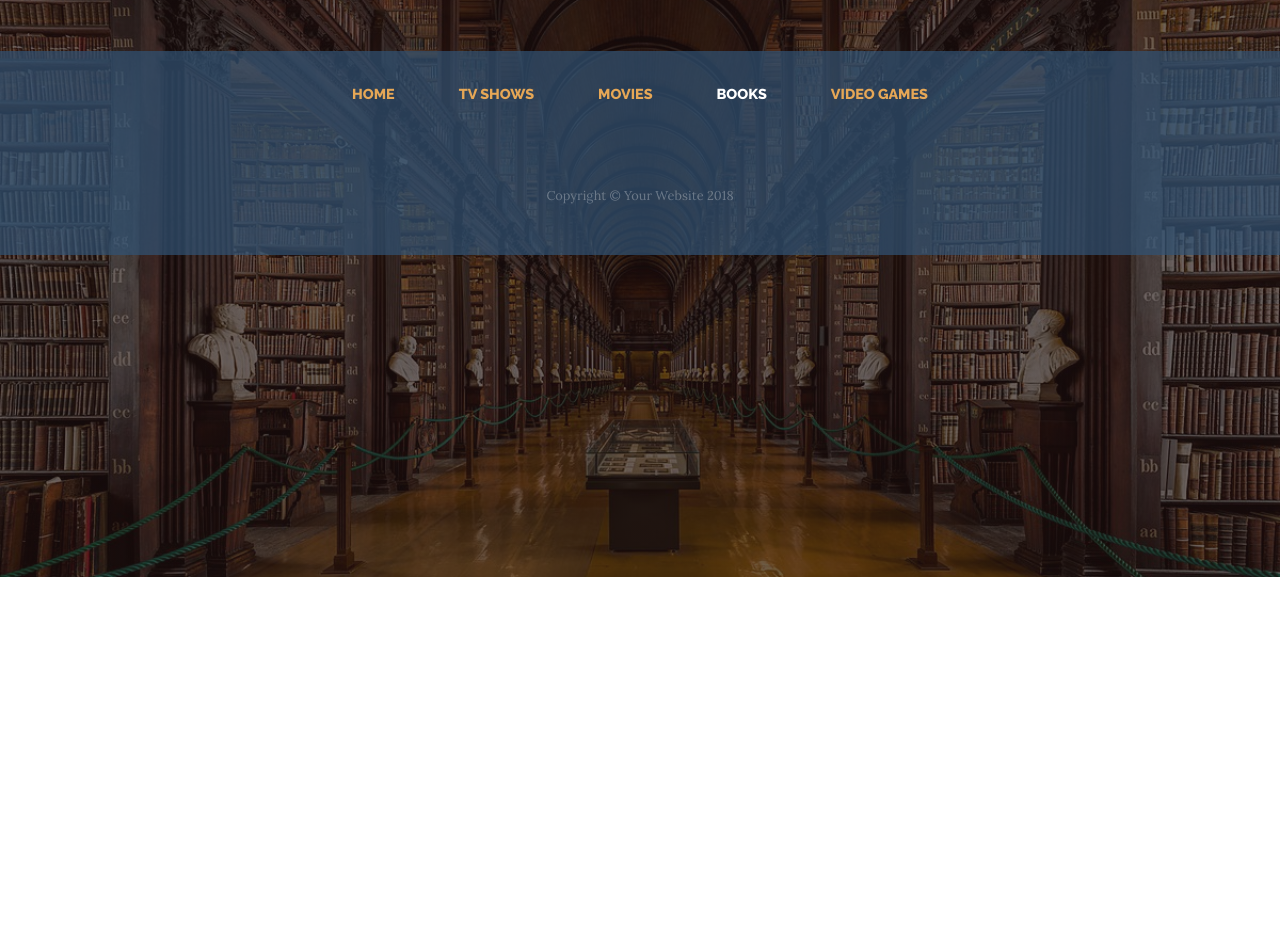
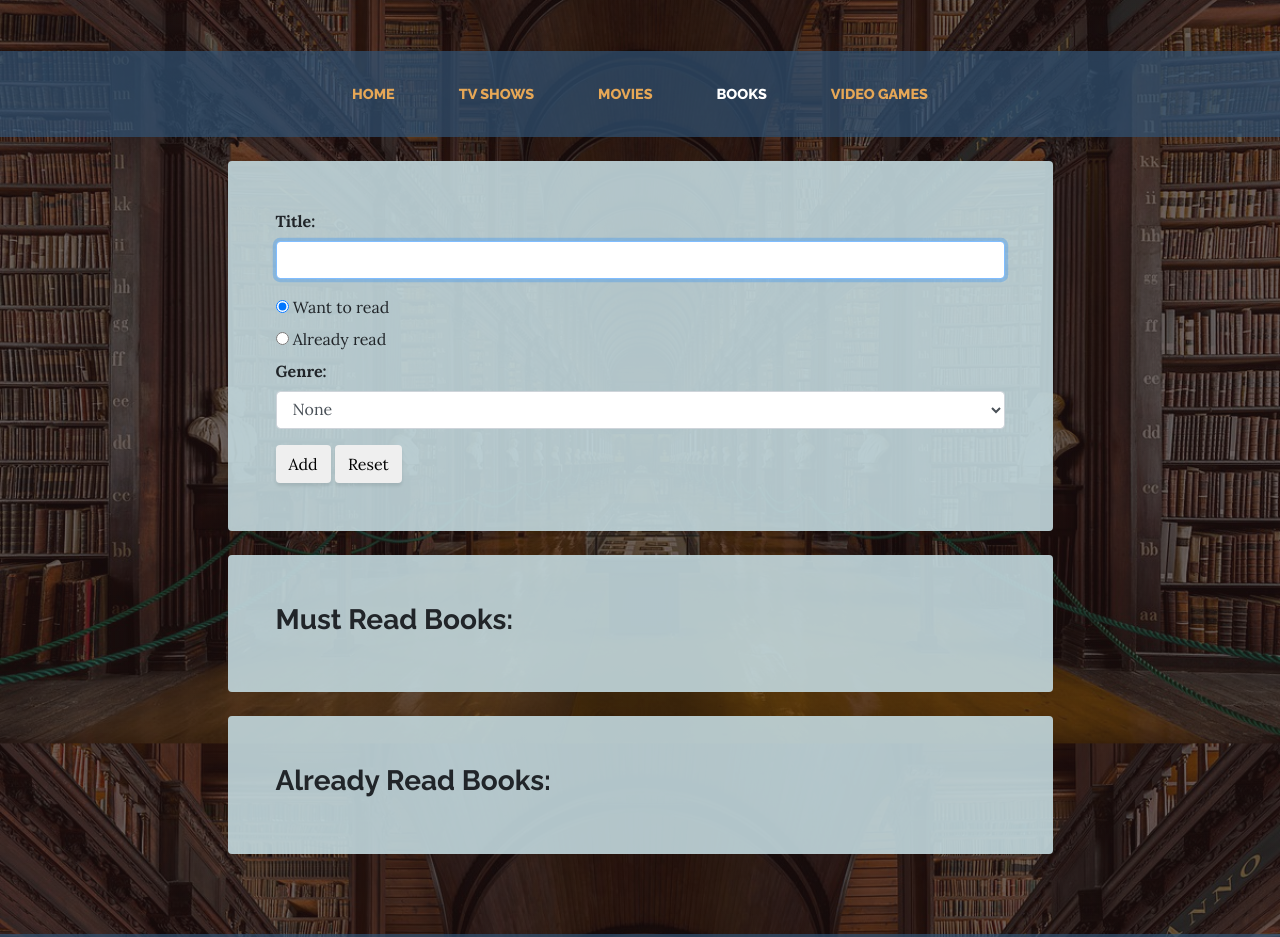
Before and after one commit to ZachMcEachern/Free-Time-To-Do-List, a website: page books.html in a window 1280 px wide. Shown: the part 223-1160 px from the top of the page. Before the commit the page ends 800 px from the top, so only its background shows below. Drawn offline with nearby package versions, Linux system fonts and the light colour scheme.

Commit message:
Update books.html

```diff
--- a/books.html
+++ b/books.html
@@ -61,88 +61,83 @@
       </div>
     </nav>
 
-  <!--
-    <section class="page-section cta">
-
-      <div class="container">
-        <div class="row">
-          <div class="col-xl-9 mx-auto">
-            <div class="cta-inner text-center rounded">
-              <h2 class="section-heading mb-5">
-                <span class="section-heading-upper">Come On In</span>
-                <span class="section-heading-lower">We're Open</span>
-              </h2>
-              <ul class="list-unstyled list-hours mb-5 text-left mx-auto">
-                <li class="list-unstyled-item list-hours-item d-flex">
-                  Sunday
-                  <span class="ml-auto">Closed</span>
-                </li>
-                <li class="list-unstyled-item list-hours-item d-flex">
-                  Monday
-                  <span class="ml-auto">7:00 AM to 8:00 PM</span>
-                </li>
-                <li class="list-unstyled-item list-hours-item d-flex">
-                  Tuesday
-                  <span class="ml-auto">7:00 AM to 8:00 PM</span>
-                </li>
-                <li class="list-unstyled-item list-hours-item d-flex">
-                  Wednesday
-                  <span class="ml-auto">7:00 AM to 8:00 PM</span>
-                </li>
-                <li class="list-unstyled-item list-hours-item d-flex">
-                  Thursday
-                  <span class="ml-auto">7:00 AM to 8:00 PM</span>
-                </li>
-                <li class="list-unstyled-item list-hours-item d-flex">
-                  Friday
-                  <span class="ml-auto">7:00 AM to 8:00 PM</span>
-                </li>
-                <li class="list-unstyled-item list-hours-item d-flex">
-                  Saturday
-                  <span class="ml-auto">9:00 AM to 5:00 PM</span>
-                </li>
-              </ul>
-              <p class="address mb-5">
-                <em>
-                  <strong>1116 Orchard Street</strong>
-                  <br>
-                  Golden Valley, Minnesota
-                </em>
-              </p>
-              <p class="mb-0">
-                <small>
-                  <em>Call Anytime</em>
-                </small>
-                <br>
-                (317) 585-8468
-              </p>
-            </div>
-          </div>
-        </div>
-      </div>
-    </section>
-
     <section class="page-section about-heading">
       <div class="container">
         <div class="about-heading-content">
           <div class="row">
             <div class="col-xl-9 col-lg-10 mx-auto">
+
+  <!--Form Section-->
+              <br>
               <div class="bg-faded rounded p-5">
-                <h2 class="section-heading mb-4">
-                  <span class="section-heading-upper">Strong Coffee, Strong Roots</span>
-                  <span class="section-heading-lower">About Our Cafe</span>
-                </h2>
-                <p>Founded in 1987 by the Hernandez brothers, our establishment has been serving up rich coffee sourced from artisan farmers in various regions of South and Central America. We are dedicated to travelling the world, finding the best coffee, and bringing back to you here in our cafe.</p>
-                <p class="mb-0">We guarantee that you will fall in
-                  <em>lust</em>
-                  with our decadent blends the moment you walk inside until you finish your last sip. Join us for your daily routine, an outing with friends, or simply just to enjoy some alone time.</p>
+                <div class="panel panel-default"> <!--BootStrap classes that will trigger styles-->
+                  <div class="panel body"><!--BootStrap classes that will trigger styles-->
+                    <form data-tv = "tv-form">
+                      <div class="form-group"> <!--BootStrap: layout typography style-->
+                        <label for="coffeeOrder"><b>Title:</b></label>
+                        <input class="form-control" name="show_title" id="showId" autofocus required pattern="[a-zA-Z\s]+">
+                      </div>
+                      <div class="radio">
+                        <label>
+                          <input type="radio" name="watch_watched" value="watch" checked>
+                          Want to read
+                        </label>
+                      </div>
+                      <div class="radio">
+                        <label>
+                          <input type="radio" name="watch_watched" value="watched">
+                          Already read
+                        </label>
+                      </div>
+                      <div class="form-group">
+                        <label for="flavorShot"><b>Genre:</b></label>
+                        <select id="flavorShot" class="form-control" name="genre">
+                          <option value="">None</option>
+                          <option value="Action">Action</option>
+                          <option value="Adventure">Adventure</option>
+                          <option value="Comedy">Comedy</option>
+                          <option value="Crime">Crime</option>
+                          <option value="Drama">Drama</option>
+                          <option value="Fantasy">Fantasy</option>
+                          <option value="Horror">Horror</option>
+                          <option value="Romance">Romance</option>
+                          <option value="Science-Fiction">Science-Fiction</option>
+                        </select>
+                      </div>
+                      <button type="submit" class="btn btn-default">Add</button>
+                      <button type="reset" class="btn btn-default">Reset</button>
+                    </form>
+                  </div>
+                </div>
+            </div> <br>
+
+  <!--Need to watch checklist section-->
+            <div class="bg-faded rounded p-5">
+              <div class="panel panel-default"> <!--BootStrap classes that will trigger styles-->
+                <div class="panel body"><!--BootStrap classes that will trigger styles-->
+                  <h3><b>Must Read Books:</b></h3>
+                    <div data-tv="tv-checklist">
+                    </div>
+                </div>
+              </div>
+          </div>
+          <br>
+
+  <!--Aready Watched list section-->
+          <div class="bg-faded rounded p-5">
+            <div class="panel panel-default"> <!--BootStrap classes that will trigger styles-->
+              <div class="panel body"><!--BootStrap classes that will trigger styles-->
+                <h3><b>Already Read Books:</b></h3>
+                  <div data-tv="tv-watched_checklist">
+                  </div>
               </div>
             </div>
           </div>
+          </div>
         </div>
       </div>
+    </div>
     </section>
--->
     <footer class="footer text-faded text-center py-5">
       <div class="container">
         <p class="m-0 small">Copyright &copy; Your Website 2018</p>
@@ -152,6 +147,12 @@
     <!-- Bootstrap core JavaScript -->
     <script src="vendor/jquery/jquery.min.js"></script>
     <script src="vendor/bootstrap/js/bootstrap.bundle.min.js"></script>
+    <script src="javaScript/datastore.js" charset="utf-8"></script>
+    <script src="javaScript/formhandler.js" charset="utf-8"></script>
+    <script src="javaScript/checklist.js" charset="utf-8"></script>
+    <script src="javaScript/main_tv_show.js" charset="utf-8"></script>
+
+    <script src="https://cdnjs.cloudflare.com/ajax/libs/jquery/2.1.4/jquery.min.js" charset="utf-8"></script>
 
   </body>
 
```
